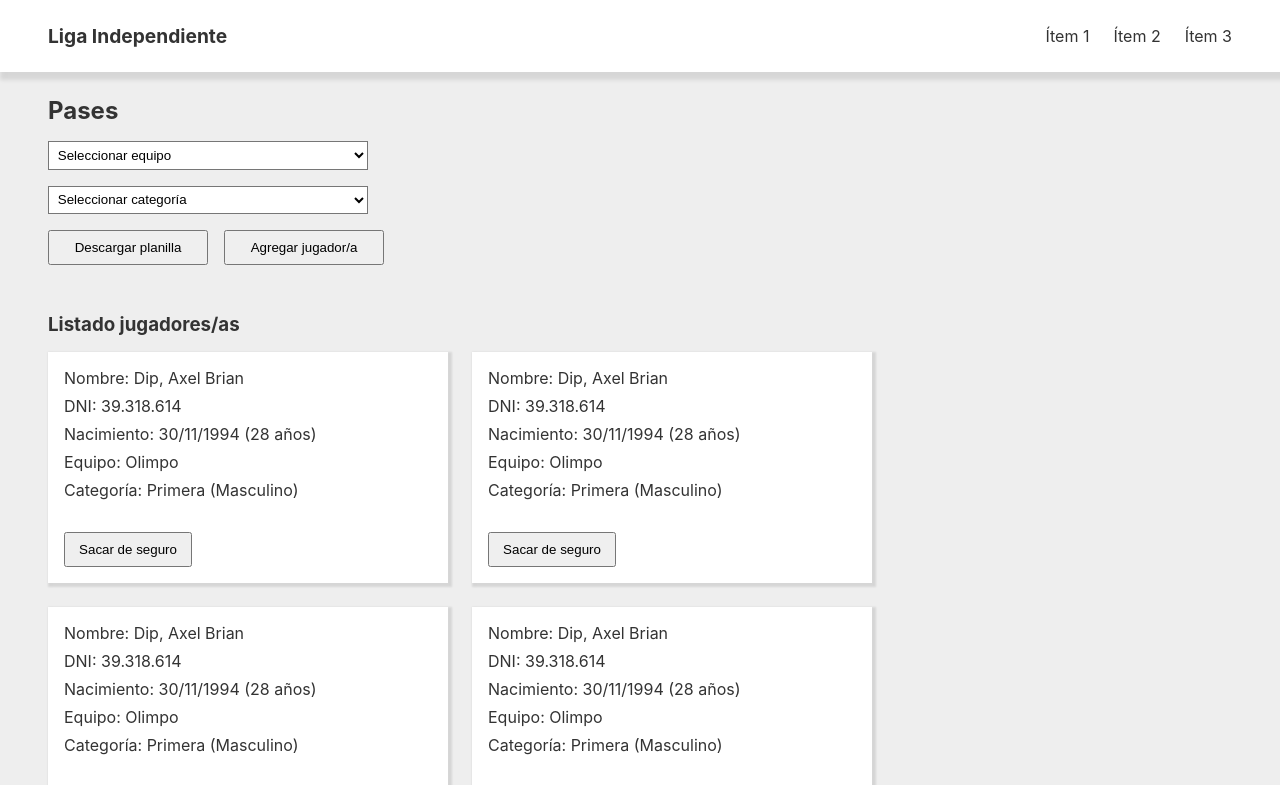
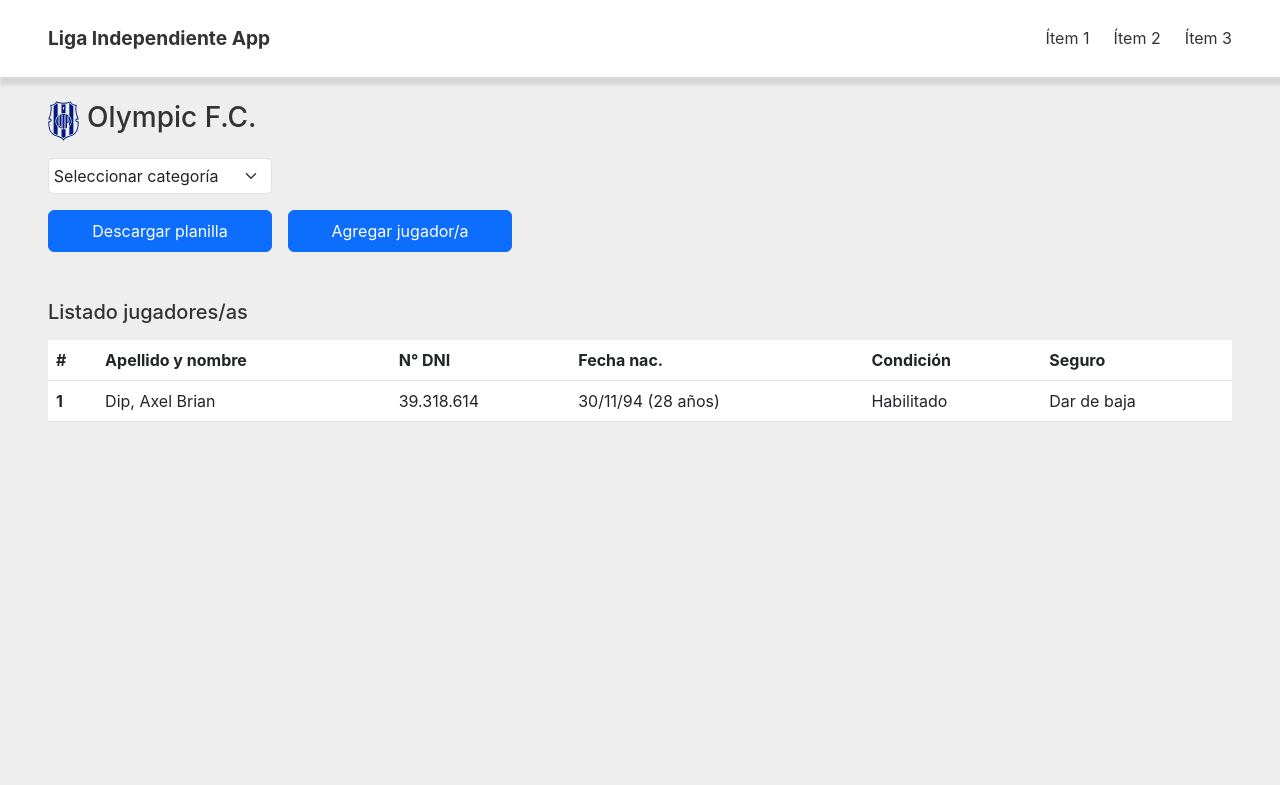
Before and after one commit to axelbriandip/liga_independiente-app, a React (Vite) app: page / in a window 1280 px wide. Shown: the top 785 px of the page. Built offline with nearby package versions, Linux system fonts and the light colour scheme.

Commit message:
header actualizated

```diff
--- a/index.html
+++ b/index.html
@@ -2,12 +2,14 @@
 <html lang="en">
   <head>
     <meta charset="UTF-8" />
-    <link rel="icon" type="image/svg+xml" href="./src/img/escudo-liga-01.svg" />
+    <link rel="icon" type="image/svg+xml" href="./src/img/shield-league.svg" />
     <meta name="viewport" content="width=device-width, initial-scale=1.0" />
     <title>Liga Independiente App</title>
+    <link href="https://cdn.jsdelivr.net/npm/bootstrap@5.3.0/dist/css/bootstrap.min.css" rel="stylesheet" integrity="sha384-9ndCyUaIbzAi2FUVXJi0CjmCapSmO7SnpJef0486qhLnuZ2cdeRhO02iuK6FUUVM" crossorigin="anonymous">
   </head>
   <body>
     <div id="root"></div>
     <script type="module" src="/src/main.jsx"></script>
+    <script src="https://cdn.jsdelivr.net/npm/bootstrap@5.3.0/dist/js/bootstrap.bundle.min.js" integrity="sha384-geWF76RCwLtnZ8qwWowPQNguL3RmwHVBC9FhGdlKrxdiJJigb/j/68SIy3Te4Bkz" crossorigin="anonymous"></script>
   </body>
 </html>
--- a/src/components/CardPlayer.jsx
+++ b/src/components/CardPlayer.jsx
@@ -7,7 +7,8 @@ const CardPlayer = () => {
             <span>Equipo: Olimpo</span>
             <span>Categoría: Primera (Masculino)</span>
             <div className="buttons-card">
-                <button>Sacar de seguro</button>
+                <button>Dar de baja seguro</button>
+                <button>Agregar a planilla</button>
             </div>
         </div>
     );
--- a/src/components/Header.jsx
+++ b/src/components/Header.jsx
@@ -1,26 +1,28 @@
+import shield from '../img/shield-corg.svg';
+
 const Header = () => {
     return (
         <section className="header">
-            <h1>Pases</h1>
-            <select name="team" id="team">
-                <option value="team">Seleccionar equipo</option>
-                <option value="team1">Team 1</option>
-                <option value="team2">Team 2</option>
-                <option value="team3">Team 3</option>
-                <option value="team4">Team 4</option>
-                <option value="team5">Team 5</option>
-            </select>
-            <select name="category" id="category">
-                <option value="category">Seleccionar categoría</option>
-                <option value="category1">Category 1</option>
-                <option value="category2">Category 2</option>
-                <option value="category3">Category 3</option>
-                <option value="category4">Category 4</option>
-                <option value="category5">Category 5</option>
-            </select>
+            <div className="header-team">
+                <img src={shield} alt="shield" className='shield-header'/>
+                <h3>Olympic F.C.</h3>
+            </div>
+            <div className="filters-header">
+                <select name="category" id="category" className="form-select" aria-label="Default select example">
+                    <option value="category">Seleccionar categoría</option>
+                    <option value="category1">Primera (masculino)</option>
+                    <option value="category5">Reserva</option>
+                    <option value="category5">Sexta (2011/12)</option>
+                    <option value="category5">Séptima (2012/14)</option>
+                    <option value="category5">Octava (2014/15)</option>
+                    <option value="category4">Novena (2016/17)</option>
+                    <option value="category2">Primera (femenino)</option>
+                    <option value="category3">Veteranos</option>
+                </select>
+            </div>
             <div className="buttons-header">
-                <button>Descargar planilla</button>
-                <button>Agregar jugador/a</button>
+                <button className='btn btn-primary'>Descargar planilla</button>
+                <button className='btn btn-primary'>Agregar jugador/a</button>
             </div>
         </section>
     );
--- a/src/components/Lists.jsx
+++ b/src/components/Lists.jsx
@@ -1,20 +1,40 @@
-import CardPlayer from './CardPlayer';
-
 const Lists = () => {
     return (
         <section className="lists">
-            <h3>Listado jugadores/as</h3>
+            <h5>Listado jugadores/as</h5>
             <div className="container-cards">
-                <CardPlayer/>
-                <CardPlayer/>
-                <CardPlayer/>
-                <CardPlayer/>
-                <CardPlayer/>
-                <CardPlayer/>
-                <CardPlayer/>
-                <CardPlayer/>
-                <CardPlayer/>
-                <CardPlayer/>
+                <table class="table">
+                    <thead>
+                        <tr>
+                        <th scope="col">#</th>
+                        <th scope="col">Apellido y nombre</th>
+                        <th scope="col">N° DNI</th>
+                        <th scope="col">Fecha nac.</th>
+                        {/* <th scope="col">Equipo</th>
+                        <th scope="col">Categoría</th> */}
+                        <th scope="col">Condición</th>
+                        {/* <th scope="col">Estado</th> */}
+                        <th scope="col">Seguro</th>
+                        {/* <th scope="col">Últ. partido</th>
+                        <th scope="col">Pase hasta</th> */}
+                        </tr>
+                    </thead>
+                    <tbody>
+                        <tr>
+                            <th scope="row">1</th>
+                            <td>Dip, Axel Brian</td>
+                            <td>39.318.614</td>
+                            <td>30/11/94 (28 años)</td>
+                            {/* <td>Olimpo</td>
+                            <td>Primera (masculino)</td> */}
+                            <td>Habilitado</td>
+                            {/* <td>Activo</td> */}
+                            <td>Dar de baja</td>
+                            {/* <td>9/6/2023</td>
+                            <td>9/1/2025</td> */}
+                        </tr>
+                    </tbody>
+                </table>
             </div>
         </section>
     );
--- a/src/components/Nav.jsx
+++ b/src/components/Nav.jsx
@@ -4,7 +4,7 @@ const Nav = () => {
 
     return (
     <nav className='nav'>
-        <span className='name-app'>Liga Independiente</span>
+        <span className='name-app'>Liga Independiente App</span>
         <ul>
             <li><a href="#">Ítem 1</a></li>
             <li><a href="#">Ítem 2</a></li>
--- a/src/css/card-player.css
+++ b/src/css/card-player.css
@@ -17,8 +17,12 @@
     background-color: var(--white);
 }
 
+.buttons-card {
+    margin-top: 1.5rem;
+    display: flex;
+    gap: .5rem;
+}
+
 .buttons-card button {
-    width: 8rem;
-    margin-top: 1.5rem;
     padding: .5rem;
 }
--- a/src/css/header.css
+++ b/src/css/header.css
@@ -2,19 +2,22 @@
 
 .header {
     padding: 1.5rem 3rem;
+}
+
+.header .filters-header {
     display: flex;
-    flex-direction: column;
     gap: 1rem;
+    margin: 1rem 0;
 }
 
 .header select {
-    width: 20rem;
+    width: 14rem;
     padding: .3rem;
     background-color: var(--white);
 }
 
 .header button {
-    width: 10rem;
+    width: 14rem;
     padding: .5rem;
 }
 
@@ -22,3 +25,12 @@
     display: flex;
     gap: 1rem;
 }
+
+.header-team {
+    display: flex;
+    gap: .5rem;
+}
+
+.shield-header {
+    height: 2.5rem;
+}
--- a/src/css/nav.css
+++ b/src/css/nav.css
@@ -12,6 +12,7 @@
 .nav ul {
     display: flex;
     gap: 1.5rem;
+    margin-bottom: 0;
 }
 
 .nav ul li {
```
Also changed, not shown: src/img/shield-corg.svg (added), src/img/shield-league.svg (renamed from src/img/escudo-liga-01.svg).
